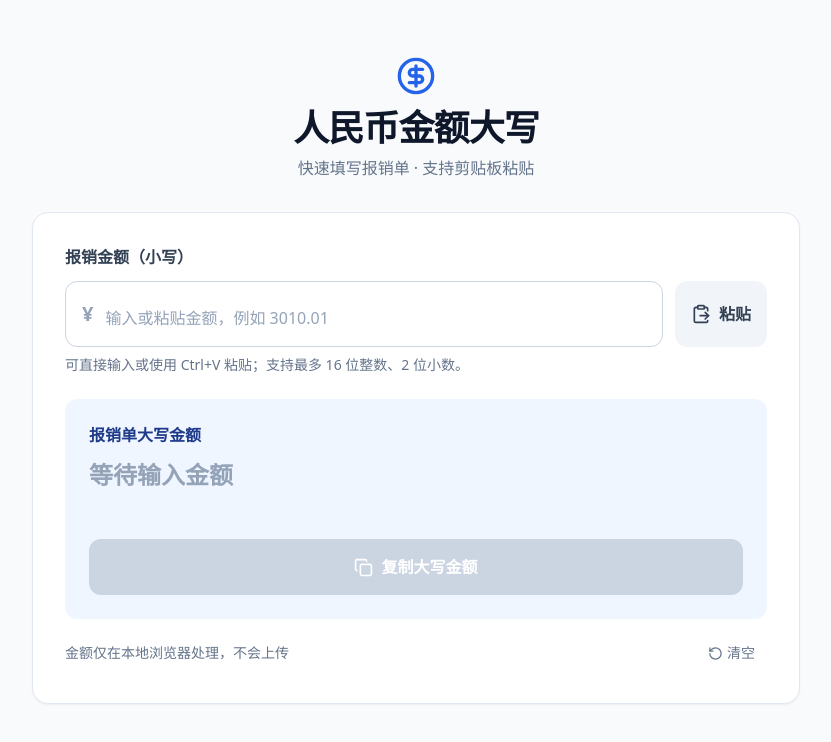
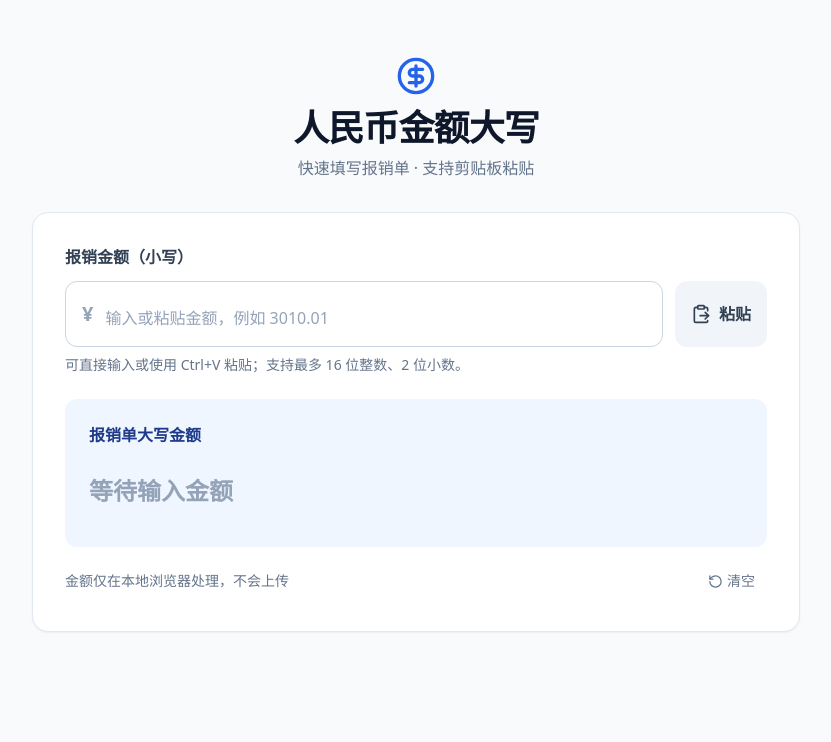
Before and after one commit to wangwenzhiwwz/RMB, a React (Vite) app: page / in a window 1280 px wide. Shown: the top 742 px of the page, without its empty margins (224-1055 px from the left). Built offline with nearby package versions, Linux system fonts and the light colour scheme.

Commit message:
移除复制按钮并支持点击金额文字复制

```diff
--- a/src/App.tsx
+++ b/src/App.tsx
@@ -1,5 +1,5 @@
 import { useMemo, useState } from 'react';
-import { CircleDollarSign, ClipboardPaste, Copy, RotateCcw } from 'lucide-react';
+import { CircleDollarSign, ClipboardPaste, RotateCcw } from 'lucide-react';
 import { amountToChinese } from './utils/numberConverter';
 
 function App() {
@@ -102,18 +102,20 @@ function App() {
               <h2 className="text-base font-semibold text-blue-900">报销单大写金额</h2>
               {conversion.value && <span className="text-sm text-blue-700">转换完成</span>}
             </div>
-            <p className={`min-h-16 break-all text-xl font-bold leading-relaxed sm:text-2xl ${conversion.error ? 'text-red-600' : conversion.value ? 'text-slate-900' : 'text-slate-400'}`}>
-              {conversion.error || conversion.value || '等待输入金额'}
-            </p>
             <button
               type="button"
               onClick={copyResult}
               disabled={!conversion.value}
-              className="mt-4 inline-flex h-14 w-full items-center justify-center gap-2 rounded-xl bg-blue-600 px-4 text-base font-semibold text-white transition hover:bg-blue-700 focus-visible:outline-none focus-visible:ring-4 focus-visible:ring-blue-500/20 disabled:cursor-not-allowed disabled:bg-slate-300"
+              aria-label="点击复制大写金额"
+              className={`min-h-16 w-full break-all rounded-lg text-left text-xl font-bold leading-relaxed transition sm:text-2xl ${conversion.error ? 'text-red-600' : conversion.value ? 'cursor-pointer text-slate-900 hover:text-blue-700 focus-visible:outline-none focus-visible:ring-2 focus-visible:ring-blue-500' : 'cursor-default text-slate-400'}`}
             >
-              <Copy size={19} aria-hidden="true" />
-              {copied ? '已复制，可粘贴到报销单' : '复制大写金额'}
+              {conversion.error || conversion.value || '等待输入金额'}
             </button>
+            {conversion.value && (
+              <p className="mt-2 text-sm text-slate-500">
+                {copied ? '已复制，可直接粘贴到报销单' : '点击大写金额文字即可复制'}
+              </p>
+            )}
           </div>
 
           <div className="mt-4 flex min-h-9 items-center justify-between gap-3">
```
